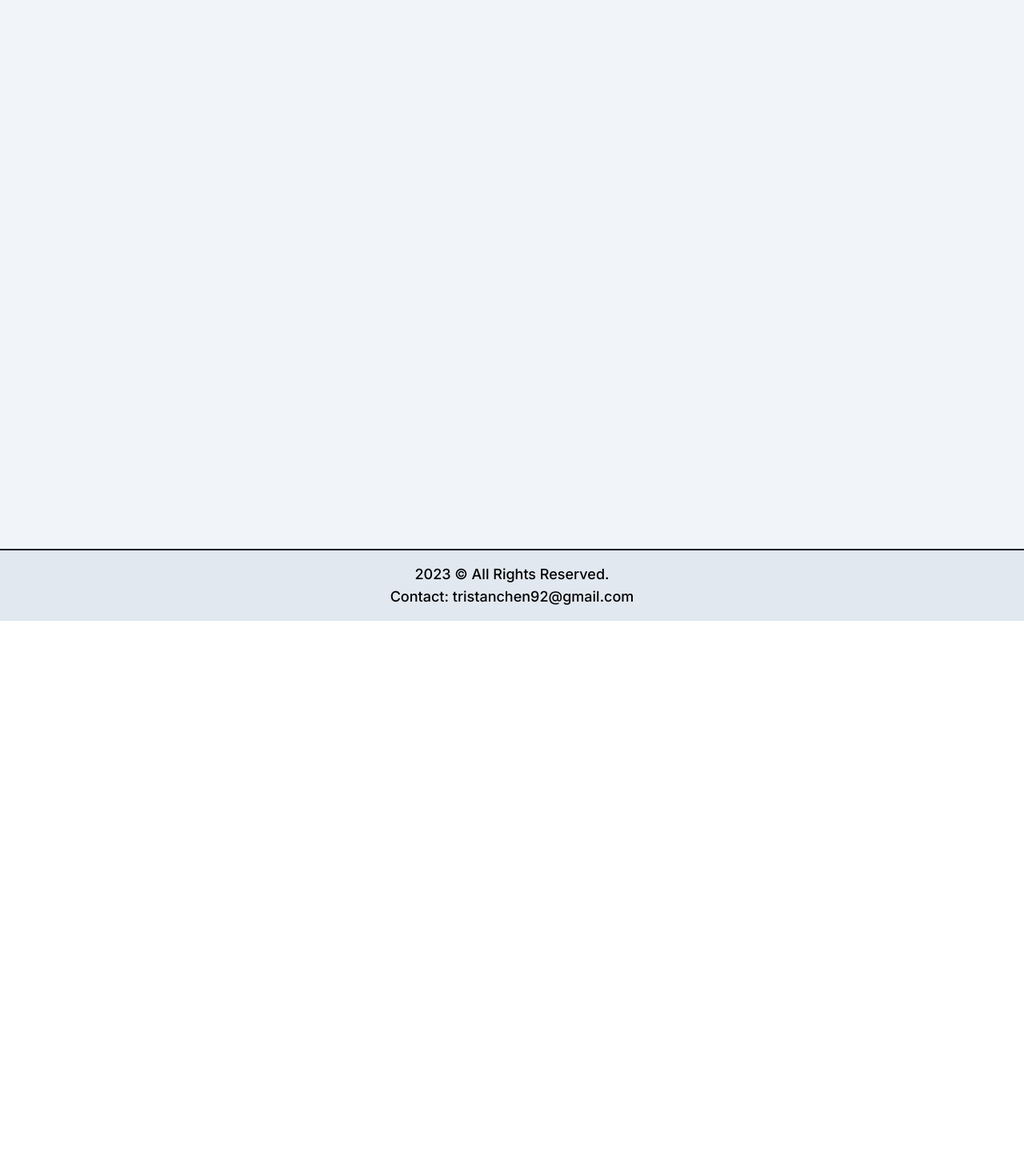
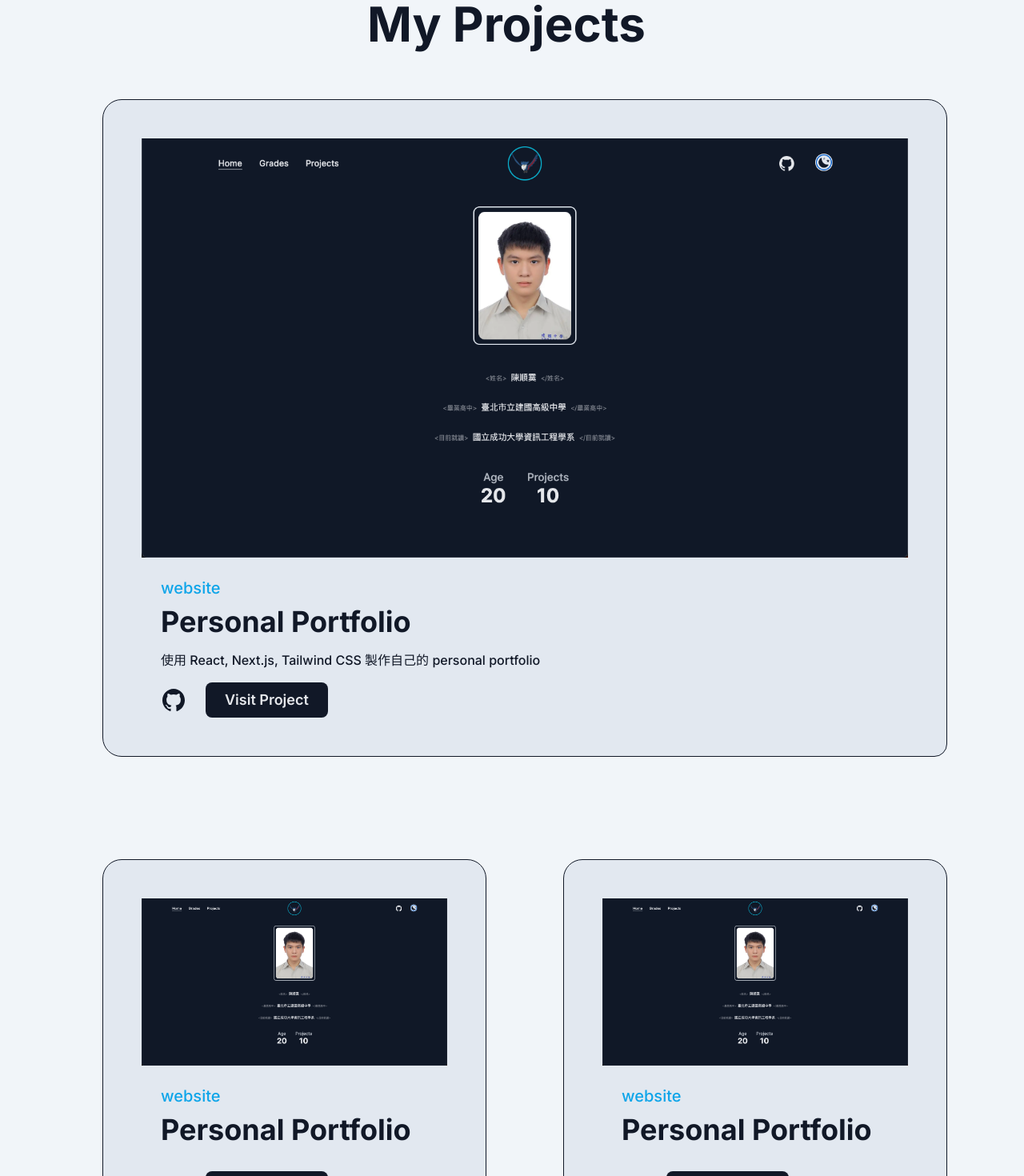
Before and after one commit to yerenmao/tristan-portfolio, a Next.js app: page /projects in a window 1280 px wide. Shown: the part 120-1590 px from the top of the page at 80% size. Before the commit the page ends 896 px from the top, so only its background shows below. Built offline with nearby package versions, Linux system fonts and the light colour scheme.

Commit message:
done projects page, fixed some bugs

```diff
--- a/src/app/projects/page.js
+++ b/src/app/projects/page.js
@@ -1,5 +1,6 @@
 import TransitionEffect from "@/components/TransitionEffect"
 import Layout from "@/components/Layout"
+import MyProjects from "@/pages/MyProjects"
 
 export const metadata = {
   title: 'Tristan | Projects',
@@ -11,6 +12,7 @@ export default function Projects() {
       <TransitionEffect />
       <main className='w-full min-h-screen bg-lightl dark:bg-darkl'>
         <Layout className='pt-[90px] md:pt-[96px] min-h-screen'>
+          <MyProjects />
         </Layout>
       </main>
     </>
--- /dev/null
+++ b/src/components/AnimatedText.js
@@ -0,0 +1,60 @@
+'use client'
+
+import { motion } from "framer-motion"
+
+const quote = {
+  initial: {
+    opacity: 1,
+  },
+  animate: {
+    opacity: 1,
+    transition: {
+      delay: 0.5,
+      staggerChildren: 0.08,
+    }
+  }
+}
+
+const singleWord = {
+  initial: {
+    opacity: 0,
+    y: 50,
+  },
+  animate: {
+    opacity: 1,
+    y: 0,
+    transition: {
+      duration: 3,
+    }
+  }
+}
+
+const AnimatedText = ({ text, className="" }) => {
+  return (
+    <div className="w-full mx-auto pt-6 flex items-center justify-center text-center">
+      <motion.h1 className={`inline-block w-full
+        text-lightt dark:text-darkt
+        text-2xl md:text-4xl lg:text-6xl font-bold
+        capitalize ${className}`}
+        variants={quote}
+        initial="initial"
+        animate="animate"
+      >
+      {
+        text.split(' ').map((word, index) => {
+          return (
+            <motion.span key={word+'-'+index}
+              className="inline-block"
+              variants={singleWord}
+            >
+              {word}&nbsp;
+            </motion.span>
+          )
+        })
+      }
+      </motion.h1>
+    </div>
+  )
+}
+
+export default AnimatedText
--- a/src/components/GradeElement.js
+++ b/src/components/GradeElement.js
@@ -22,18 +22,18 @@ const GradeElement = ({ type, credit, chiName, engName, avg, grade, gpa }) => {
 
   return (
     <div className="w-full my-4 py-2 flex border-2 rounded-2xl border-darkd/75 dark:border-lightd/75 text-darkd dark:text-lightd">
-      <div className={`w-[120px] px-2 ml-2hidden lg:flex justify-center items-center border-2 rounded-full text-sm ${borderColor}`}>
-          {type} | {credit} 學分
+      <div className={`w-[120px] px-2 ml-2 hidden lg:flex justify-center items-center border-2 rounded-full text-sm ${borderColor}`}>
+          {type}&nbsp;|&nbsp;{credit} 學分
       </div>
       <div className='w-full flex justify-between items-center'>
-        <div className='ml-4 lg:ml-8 flex flex-col justify-around items-start'>
+        <div className='ml-4 lg:ml-6 flex flex-col justify-around items-start'>
           <div>{chiName}</div>
           <div className="text-sm">{engName}</div>
         </div>
         <div className='mr-4 flex flex-col justify-between lg:justify-around items-end'>
-          <div className="text-sm hidden lg:inline">學期成績: {avg}</div>
-          <div className="text-sm hidden lg:inline">{grade} | GPA: {gpa}</div>
-          <div className={`text-sm inline lg:hidden px-1 mb-2 border rounded-2xl ${borderColor}`}>{type} | {credit} 學分</div>
+          <div className="text-sm hidden lg:inline">學期成績:&nbsp;{avg}</div>
+          <div className="text-sm hidden lg:inline">{grade}&nbsp;|&nbsp;GPA:&nbsp;{gpa}</div>
+          <div className={`text-sm inline lg:hidden px-1 mb-2 border rounded-2xl ${borderColor}`}>{type}&nbsp;|&nbsp;{credit}&nbsp;學分</div>
           <div className="text-sm inline-block lg:hidden">{avg}&nbsp;|&nbsp;{grade}&nbsp;|&nbsp;GPA:&nbsp;{gpa}</div>
         </div>
       </div>
--- a/src/components/Icons.js
+++ b/src/components/Icons.js
@@ -5,7 +5,7 @@ export const GithubIcon = ({ className, ...rest }) => (
     height="2rem"
     viewBox="0 0 512 512"
     {...rest}
-    className={`w-full h-auto ${className}`}
+    className={`w-[2rem] h-[2rem] ${className}`}
   >
     <path fill="none" d="M0 0h512v512H0z" />
     <path
@@ -22,7 +22,7 @@ export const SunIcon = ({ className, ...rest }) => (
     height="24"
     viewBox="0 0 24 24"
     {...rest}
-    className={`w-full h-auto ${className}`}
+    className={`w-[24px] h-[24px] ${className}`}
   >
     <g
       fill="none"
@@ -200,7 +200,7 @@ export const MoonIcon = ({ className, ...rest }) => (
     height="24"
     viewBox="0 0 24 24"
     {...rest}
-    className={`w-full h-auto ${className}`}
+    className={`w-[24px] h-[24px] ${className}`}
   >
     <rect x="0" y="0" width="24" height="24" fill="rgba(255, 255, 255, 0)" />
     <g
--- /dev/null
+++ b/src/pages/MyProjects.js
@@ -0,0 +1,171 @@
+'use client'
+
+import Image from "next/image";
+import Link from "next/link";
+import { motion } from "framer-motion";
+import AnimatedText from "@/components/AnimatedText";
+import project1 from '../../public/project1.png'
+import { GithubIcon } from "@/components/Icons";
+
+const FramerImage = motion(Image);
+
+const FeaturedProject = ({ type, title, summary, img, link, github }) => {
+  return (
+    <article className="w-full flex-col items-center justify-between relative
+      border border-solid border-darkd bg-lightd shadow-2xl2 dark:bg-darkd dark:border-lightd
+      p-4 rounded-br-3xl rounded-2xl md:p-8  lg:p-12 md:rounded-3xl md:rounded-br-2xl
+    ">
+      <div className="absolute top-0 -z-10 h-[102%] sm:h-[103%] bg-darkd rounded-br-3xl dark:bg-lightd
+        -right-2 w-full rounded-[1.5rem] sm:-right-3 sm:w-[101%] sm:rounded-[2.5rem]
+      " />
+      <Link href={link} target="_blank"
+        className="w-full md cursor-pointer overflow-hidden rounded-lg"
+      >
+        <FramerImage src={img} alt={title} className="w-full h-auto"
+          whileHover={{ scale: 1.05 }}
+          transition={{ duration: 0.2 }}
+          priority
+          sizes="
+            (max-width: 768px) 100vw,
+            (max-width: 1200px) 50vw,
+            50vw
+          "
+        />
+      </Link>
+
+      <div className="w-full pl-0 pt-6 lg:pl-6 flex flex-col items-start justify-between ">
+        <span className="text-second font-medium text-base sm:text-xl">{type}</span>
+        <Link href={link} target_='_blank' className="hover:underline underline-offset-2">
+          <h2 className="my-2 w-full text-left font-bold text-lightt dark:text-darkt text-sm sm:text-4xl">
+            {title}
+          </h2>
+        </Link>
+        <p className="my-2 font-medium text-lightt dark:text-darkt text-sm sm:text-base">{summary}</p>
+        <div className="mt-2 flex items-center">
+          <Link href={github} target="_blank" className="w-10">{" "}<GithubIcon className={'text-darkd dark:text-white rounded-full mr-5'} /></Link>
+          <Link href={link} target='_blank'
+            className="ml-4 rounded-lg bg-darkd text-darkt p-2 px-6 text-lg font-semibold dark:bg-lightd dark:text-lightt"
+          >
+            Visit Project
+          </Link>
+        </div>
+      </div>
+    </article>
+  )
+}
+
+const Project = ({ type, title, img, link, github }) => {
+  return (
+    <article className="w-full p-4 md:p-6 flex flex-col items-center justify-center relative rounded-2xl
+      border border-solid border-darkd bg-lightd shadow-2xl2 dark:bg-darkd dark:border-lightd
+    ">
+      <div className="absolute top-0 -z-10 h-[102%] sm:h-[103%] bg-darkd rounded-br-3xl dark:bg-lightd
+        -right-2 rounded-[1.5rem] sm:-right-3 w-[101%] sm:rounded-[2rem]
+      " />
+      <Link href={link} target="_blank"
+        className="w-full cursor-pointer overflow-hidden rounded-lg"
+      >
+        <FramerImage src={img} alt={title} className="w-full h-auto"
+          whileHover={{ scale: 1.05 }}
+          transition={{ duration: 0.2 }}
+          priority
+          sizes="
+            (max-width: 768px) 100vw,
+            (max-width: 1200px) 50vw,
+            50vw
+          "
+        />
+      </Link>
+
+      <div className="w-full flex flex-col items-start justify-between mt-4">
+        <span className="text-second font-medium text-base md:text-lg lg:text-xl">{type}</span>
+        <Link href={link} target_='_blank' className="hover:underline underline-offset-2">
+          <h2 className="my-2 w-full text-left font-bold text-lightt dark:text-darkt text-2xl lg:text-3xl">
+            {title}
+          </h2>
+        </Link>
+        <p className="my-2 font-medium text-lightt dark:text-darkt text-sm sm:text-base">{summary}</p>
+        <div className="w-full mt-2 flex items-center justify-between">
+          <Link href={link} target='_blank'
+            className="font-semibold underline text-base md:text-lg text-lightt dark:text-darkt"
+          >
+            Visit Project
+          </Link>
+          <Link href={github} target="_blank" className="w-8 md:w-6">
+            <GithubIcon className={'text-darkd dark:text-lightd rounded-full mr-5'} />
+          </Link>
+        </div>
+      </div>
+    </article>
+  )
+}
+
+
+
+const MyProjects = () => {
+  return (
+    <div className="mb-40">
+      <AnimatedText text={'My Projects'} className="mb-16 !text-4xl sm:!text-6xl md:text-7xl"/>
+      <div className="w-full grid grid-cols-12 gap-24 gap-y-32 gap-x-0 sm:gap-y-24 md:gap-x-8 lg:gap-x-16 xl:gap-y-32 xl:gap-24">
+        <div className="col-span-12">
+          <FeaturedProject
+            title={'Personal Portfolio'}
+            img={project1}
+            summary={'使用 React, Next.js, Tailwind CSS 製作自己的 personal portfolio'}
+            link='/'
+            github='/'
+            type='website'
+          />
+        </div>
+        <div className="col-span-12 sm:col-span-6">
+          <FeaturedProject
+            title={'Personal Portfolio'}
+            img={project1}
+            link='/'
+            github='/'
+            type='website'
+          />
+        </div>
+        <div className="col-span-12 sm:col-span-6">
+          <FeaturedProject
+            title={'Personal Portfolio'}
+            img={project1}
+            link='/'
+            github='/'
+            type='website'
+          />
+        </div>
+        <div className="col-span-12">
+          <FeaturedProject
+            title={'Personal Portfolio'}
+            img={project1}
+            summary={'使用 React, Next.js, Tailwind CSS 製作自己的 personal portfolio'}
+            link='/'
+            github='/'
+            type='website'
+          />
+        </div>
+        <div className="col-span-12 sm:col-span-6">
+          <FeaturedProject
+            title={'Personal Portfolio'}
+            img={project1}
+            link='/'
+            github='/'
+            type='website'
+          />
+        </div>
+        <div className="col-span-12 sm:col-span-6">
+          <FeaturedProject
+            title={'Personal Portfolio'}
+            img={project1}
+            link='/'
+            github='/'
+            type='website'
+          />
+        </div>
+      </div>
+    </div>
+  )
+}
+
+export default MyProjects
```
Also changed, not shown: src/pages/MyGrades.js (+15 -15 lines), public/project1.png (added).
